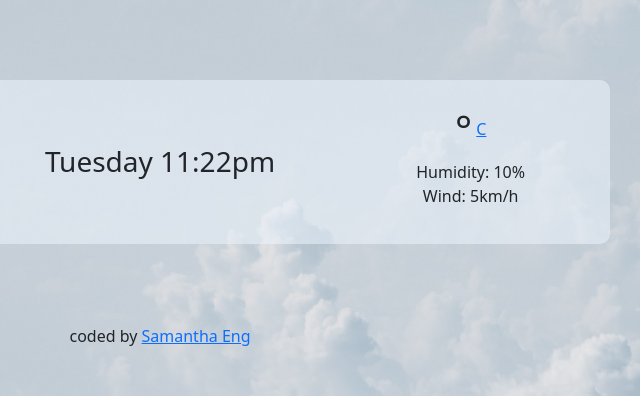
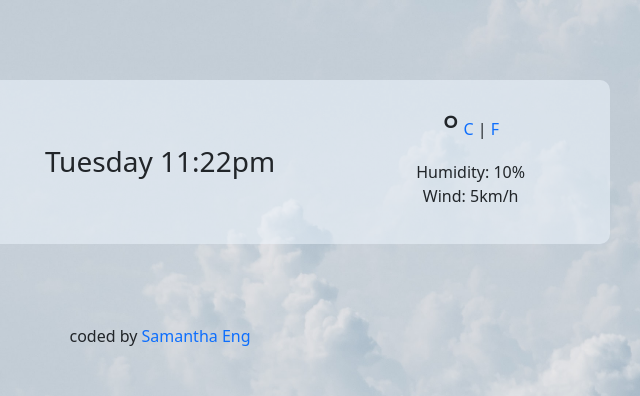
Before and after one commit to sesameng/weather-app, a plain HTML site: page index.html in a window 1280 px wide. Shown: the top 396 px of the page, 480-1120 px from the left. Drawn offline with nearby package versions, Linux system fonts and the light colour scheme; no server answers.

Commit message:
styled c and f, changed function names

```diff
--- a/index.html
+++ b/index.html
@@ -38,7 +38,10 @@
           <ul>
             <li>
               <span class="temp"> <span id="current-temp"></span>°</span>
-              <a href="" class="unit">C</a>
+              <span class="unit">
+                <a href="" class="celcius">C </a>|
+                <a href="" class="farenheit">F</a>
+              </span>
             </li>
 
             <li><span class="description" id="current-description"></span></li>
--- a/src/script.js
+++ b/src/script.js
@@ -48,7 +48,7 @@ function showWeather(response) {
   displayWindspeed.innerHTML = Math.round(response.data.wind.speed);
 }
 
-function changeCity(event) {
+function searchCity(event) {
   event.preventDefault();
   let cityInput = document.querySelector("#city-input");
   let searchCity = document.querySelector("#city");
@@ -71,7 +71,7 @@ function currentCity() {
 }
 
 let form = document.querySelector("#search-form");
-form.addEventListener("submit", changeCity);
+form.addEventListener("submit", searchCity);
 
 let button = document.querySelector("button");
 button.addEventListener("click", currentCity);
--- a/src/style.css
+++ b/src/style.css
@@ -7,6 +7,9 @@ button {
 }
 ul {
   list-style: none;
+}
+a:link {
+  text-decoration: none;
 }
 .top {
   background-color: hsl(208, 100%, 97%, 0.5);
```
